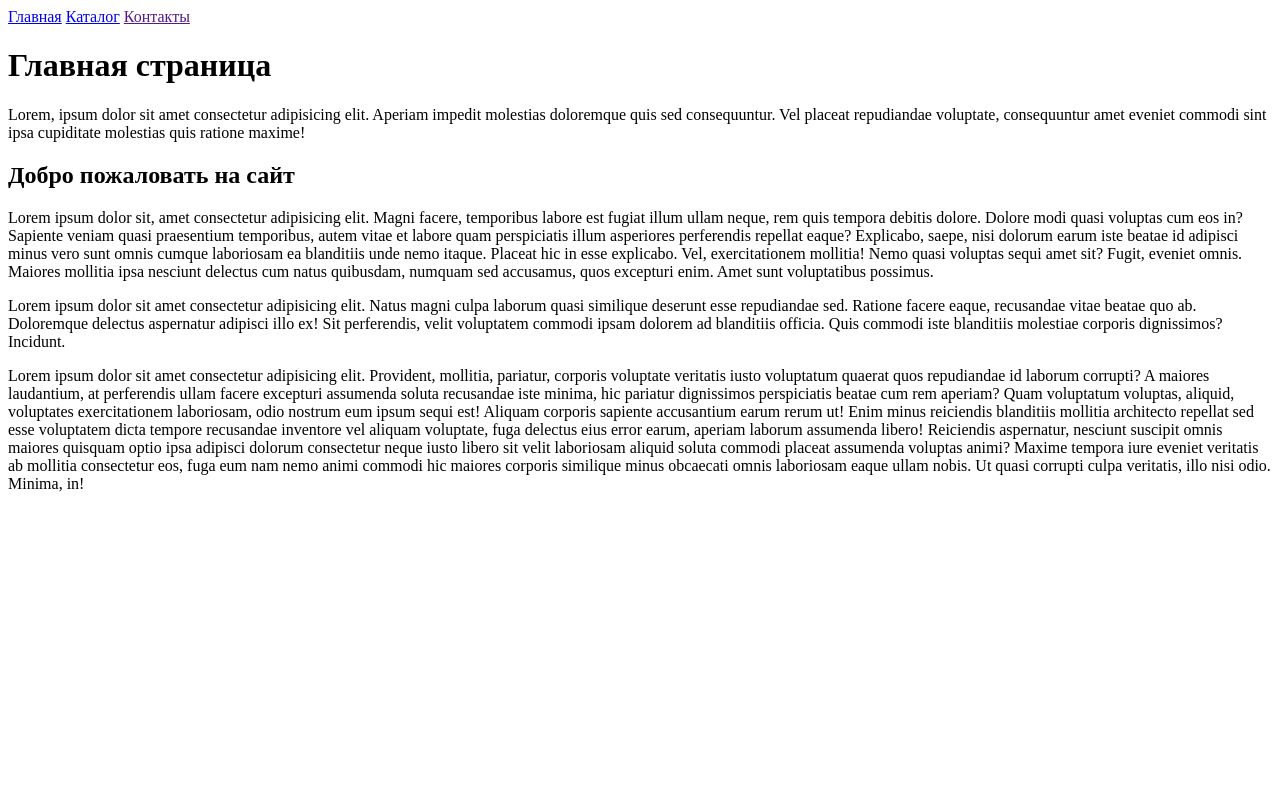
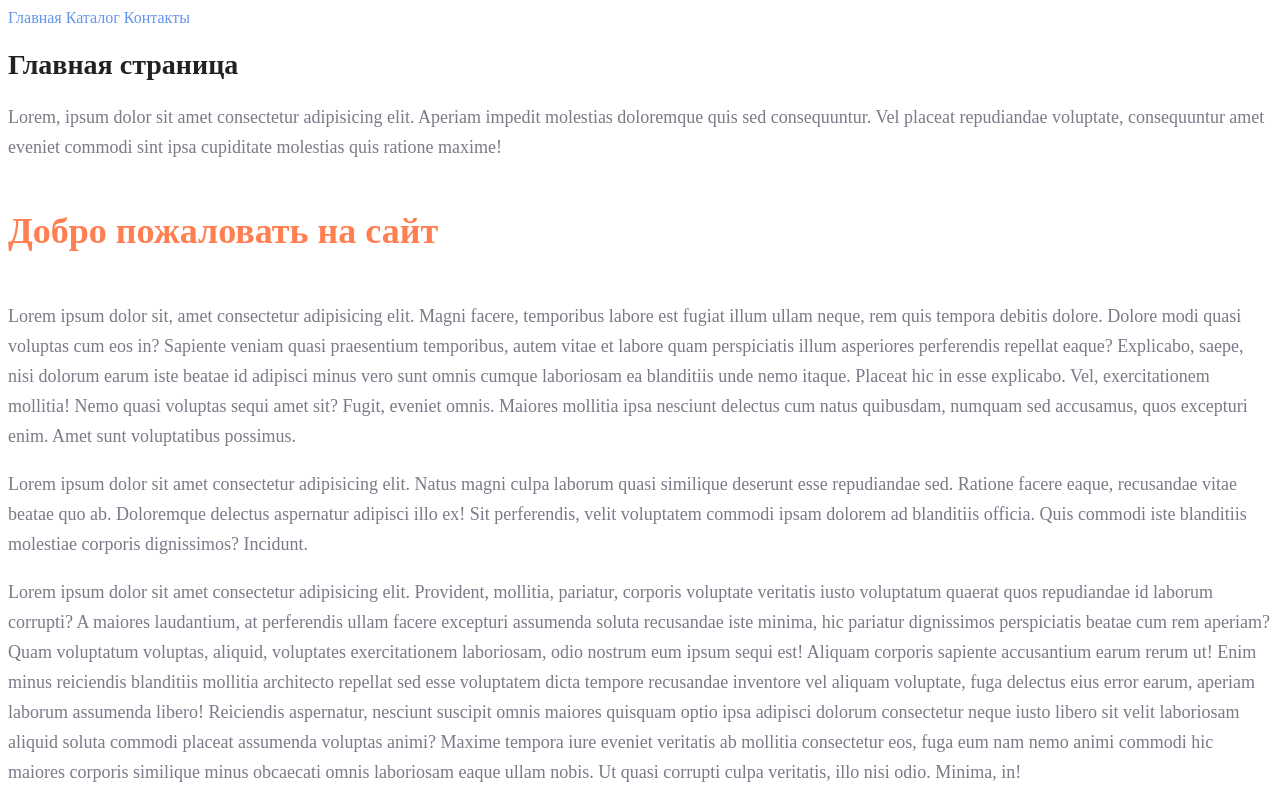
Before and after one commit to BiggieN/GB-HTML-CSS, a plain HTML site: page Homework1/index.html in a window 1280 px wide. Drawn offline with Linux system fonts and the light colour scheme.

Commit message:
Second homework

```diff
--- a/Homework1/index.html
+++ b/Homework1/index.html
@@ -3,21 +3,22 @@
 <head>
     <meta charset="UTF-8">
     <meta name="viewport" content="width=device-width, initial-scale=1.0">
+    <link rel="stylesheet" href="style.css">
     <title>Main</title>
 </head>
 <body>
     <div>
-        <a href="./index.html">Главная</a>
-        <a href="./catalog/catalog.html">Каталог</a>
-        <a href="">Контакты</a>
+        <a href="./index.html" class="menulink">Главная</a>
+        <a href="./catalog/catalog.html" class="menulink">Каталог</a>
+        <a href="" class="menulink">Контакты</a>
     </div>
     <div>
-        <h1>Главная страница</h1>
-        <p>Lorem, ipsum dolor sit amet consectetur adipisicing elit. Aperiam impedit molestias doloremque quis sed consequuntur. Vel placeat repudiandae voluptate, consequuntur amet eveniet commodi sint ipsa cupiditate molestias quis ratione maxime!</p>
-        <h2>Добро пожаловать на сайт</h2>
-        <p>Lorem ipsum dolor sit, amet consectetur adipisicing elit. Magni facere, temporibus labore est fugiat illum ullam neque, rem quis tempora debitis dolore. Dolore modi quasi voluptas cum eos in? Sapiente veniam quasi praesentium temporibus, autem vitae et labore quam perspiciatis illum asperiores perferendis repellat eaque? Explicabo, saepe, nisi dolorum earum iste beatae id adipisci minus vero sunt omnis cumque laboriosam ea blanditiis unde nemo itaque. Placeat hic in esse explicabo. Vel, exercitationem mollitia! Nemo quasi voluptas sequi amet sit? Fugit, eveniet omnis. Maiores mollitia ipsa nesciunt delectus cum natus quibusdam, numquam sed accusamus, quos excepturi enim. Amet sunt voluptatibus possimus.</p>
-        <p>Lorem ipsum dolor sit amet consectetur adipisicing elit. Natus magni culpa laborum quasi similique deserunt esse repudiandae sed. Ratione facere eaque, recusandae vitae beatae quo ab. Doloremque delectus aspernatur adipisci illo ex! Sit perferendis, velit voluptatem commodi ipsam dolorem ad blanditiis officia. Quis commodi iste blanditiis molestiae corporis dignissimos? Incidunt.</p>
-        <p>Lorem ipsum dolor sit amet consectetur adipisicing elit. Provident, mollitia, pariatur, corporis voluptate veritatis iusto voluptatum quaerat quos repudiandae id laborum corrupti? A maiores laudantium, at perferendis ullam facere excepturi assumenda soluta recusandae iste minima, hic pariatur dignissimos perspiciatis beatae cum rem aperiam? Quam voluptatum voluptas, aliquid, voluptates exercitationem laboriosam, odio nostrum eum ipsum sequi est! Aliquam corporis sapiente accusantium earum rerum ut! Enim minus reiciendis blanditiis mollitia architecto repellat sed esse voluptatem dicta tempore recusandae inventore vel aliquam voluptate, fuga delectus eius error earum, aperiam laborum assumenda libero! Reiciendis aspernatur, nesciunt suscipit omnis maiores quisquam optio ipsa adipisci dolorum consectetur neque iusto libero sit velit laboriosam aliquid soluta commodi placeat assumenda voluptas animi? Maxime tempora iure eveniet veritatis ab mollitia consectetur eos, fuga eum nam nemo animi commodi hic maiores corporis similique minus obcaecati omnis laboriosam eaque ullam nobis. Ut quasi corrupti culpa veritatis, illo nisi odio. Minima, in!</p>
+        <h1 class="h1class">Главная страница</h1>
+        <p class="paragraf">Lorem, ipsum dolor sit amet consectetur adipisicing elit. Aperiam impedit molestias doloremque quis sed consequuntur. Vel placeat repudiandae voluptate, consequuntur amet eveniet commodi sint ipsa cupiditate molestias quis ratione maxime!</p>
+        <h2 class="h2class">Добро пожаловать на сайт</h2>
+        <p class="paragraf">Lorem ipsum dolor sit, amet consectetur adipisicing elit. Magni facere, temporibus labore est fugiat illum ullam neque, rem quis tempora debitis dolore. Dolore modi quasi voluptas cum eos in? Sapiente veniam quasi praesentium temporibus, autem vitae et labore quam perspiciatis illum asperiores perferendis repellat eaque? Explicabo, saepe, nisi dolorum earum iste beatae id adipisci minus vero sunt omnis cumque laboriosam ea blanditiis unde nemo itaque. Placeat hic in esse explicabo. Vel, exercitationem mollitia! Nemo quasi voluptas sequi amet sit? Fugit, eveniet omnis. Maiores mollitia ipsa nesciunt delectus cum natus quibusdam, numquam sed accusamus, quos excepturi enim. Amet sunt voluptatibus possimus.</p>
+        <p class="paragraf">Lorem ipsum dolor sit amet consectetur adipisicing elit. Natus magni culpa laborum quasi similique deserunt esse repudiandae sed. Ratione facere eaque, recusandae vitae beatae quo ab. Doloremque delectus aspernatur adipisci illo ex! Sit perferendis, velit voluptatem commodi ipsam dolorem ad blanditiis officia. Quis commodi iste blanditiis molestiae corporis dignissimos? Incidunt.</p>
+        <p class="paragraf">Lorem ipsum dolor sit amet consectetur adipisicing elit. Provident, mollitia, pariatur, corporis voluptate veritatis iusto voluptatum quaerat quos repudiandae id laborum corrupti? A maiores laudantium, at perferendis ullam facere excepturi assumenda soluta recusandae iste minima, hic pariatur dignissimos perspiciatis beatae cum rem aperiam? Quam voluptatum voluptas, aliquid, voluptates exercitationem laboriosam, odio nostrum eum ipsum sequi est! Aliquam corporis sapiente accusantium earum rerum ut! Enim minus reiciendis blanditiis mollitia architecto repellat sed esse voluptatem dicta tempore recusandae inventore vel aliquam voluptate, fuga delectus eius error earum, aperiam laborum assumenda libero! Reiciendis aspernatur, nesciunt suscipit omnis maiores quisquam optio ipsa adipisci dolorum consectetur neque iusto libero sit velit laboriosam aliquid soluta commodi placeat assumenda voluptas animi? Maxime tempora iure eveniet veritatis ab mollitia consectetur eos, fuga eum nam nemo animi commodi hic maiores corporis similique minus obcaecati omnis laboriosam eaque ullam nobis. Ut quasi corrupti culpa veritatis, illo nisi odio. Minima, in!</p>
 
     </div>
 </body>
--- /dev/null
+++ b/Homework1/style.css
@@ -0,0 +1,32 @@
+a {
+    text-decoration: none;
+}
+
+.menulink {
+    color: cornflowerblue;
+    font-size: 16px;
+    line-height: 20px;
+}
+
+.h1class {
+    color: #222222;
+    font-size: 28px;
+    line-height: 36px;
+    font-weight: bold;
+}
+
+.paragraf {
+    font-style: normal;
+    font-weight: 300;
+    font-size: 18px;
+    line-height: 30px;
+    color: #7D7987
+}
+
+.h2class {
+    color: coral;
+    font-style: normal;
+    font-weight: 700;
+    font-size: 36px;
+    line-height: 80px;
+}
```
Also changed, not shown: Homework1/catalog/catalog.html (+9 -8 lines).
